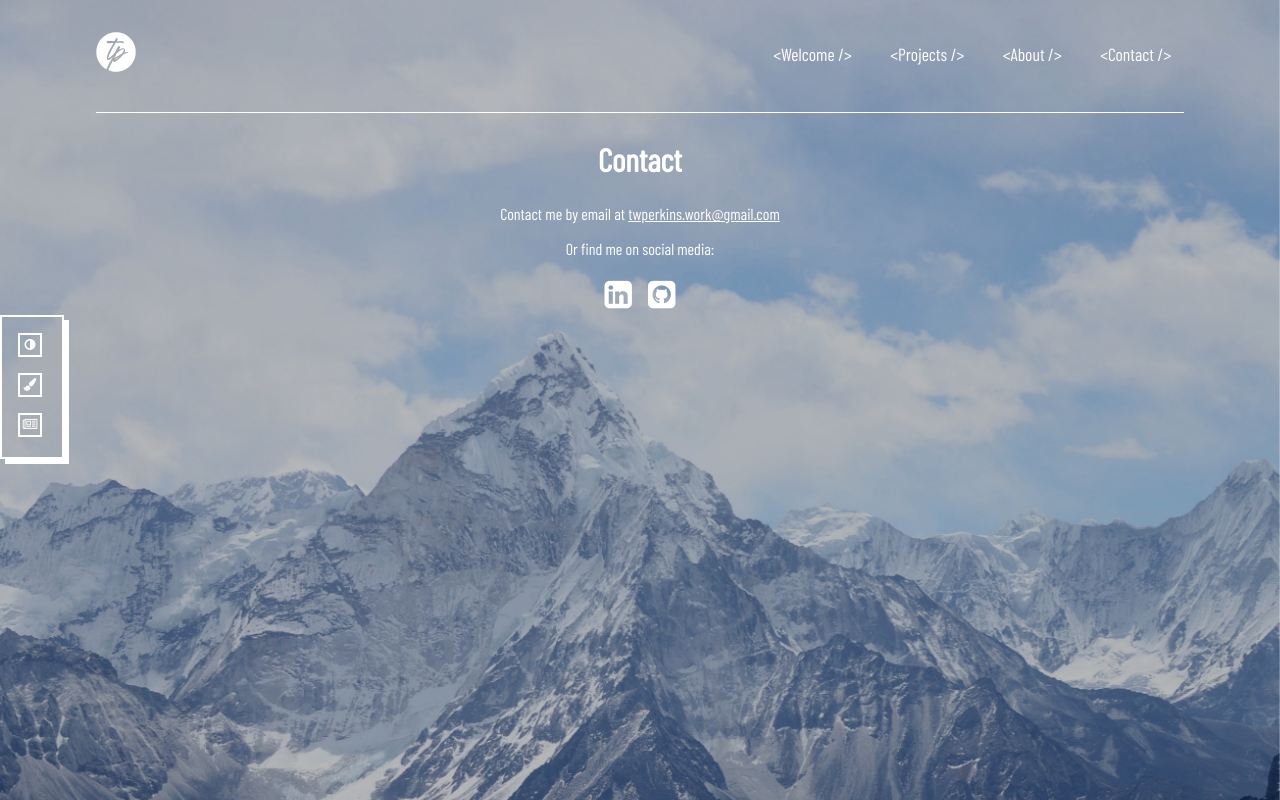
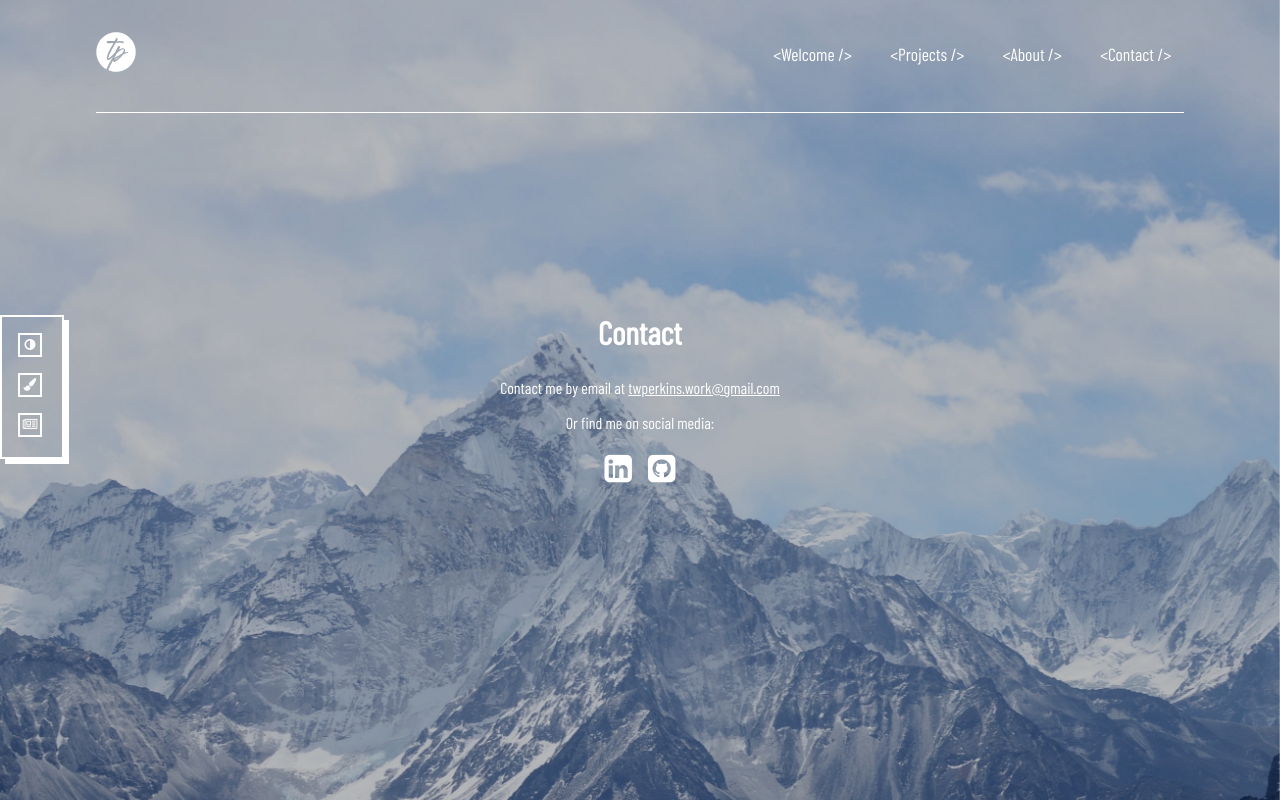
Before and after one commit to twperkins/portfolio, a React (Create React App) app: page /contact in a window 1280 px wide. Built offline with nearby package versions, Linux system fonts and the light colour scheme; a web font is replaced by a local one.

Commit message:
moved contact section to center of page

```diff
--- a/src/App.scss
+++ b/src/App.scss
@@ -8,8 +8,6 @@
 }
 
 .background {
-  // z-index: -1;
-  // height: 150vh;
   transform: translateZ(-3px) scale(4);
 }
 
--- a/src/Contact.scss
+++ b/src/Contact.scss
@@ -1,4 +1,5 @@
 .Contact {
+  margin-top: 25vh;
   text-align: center;
   a {
     color: black;
```
